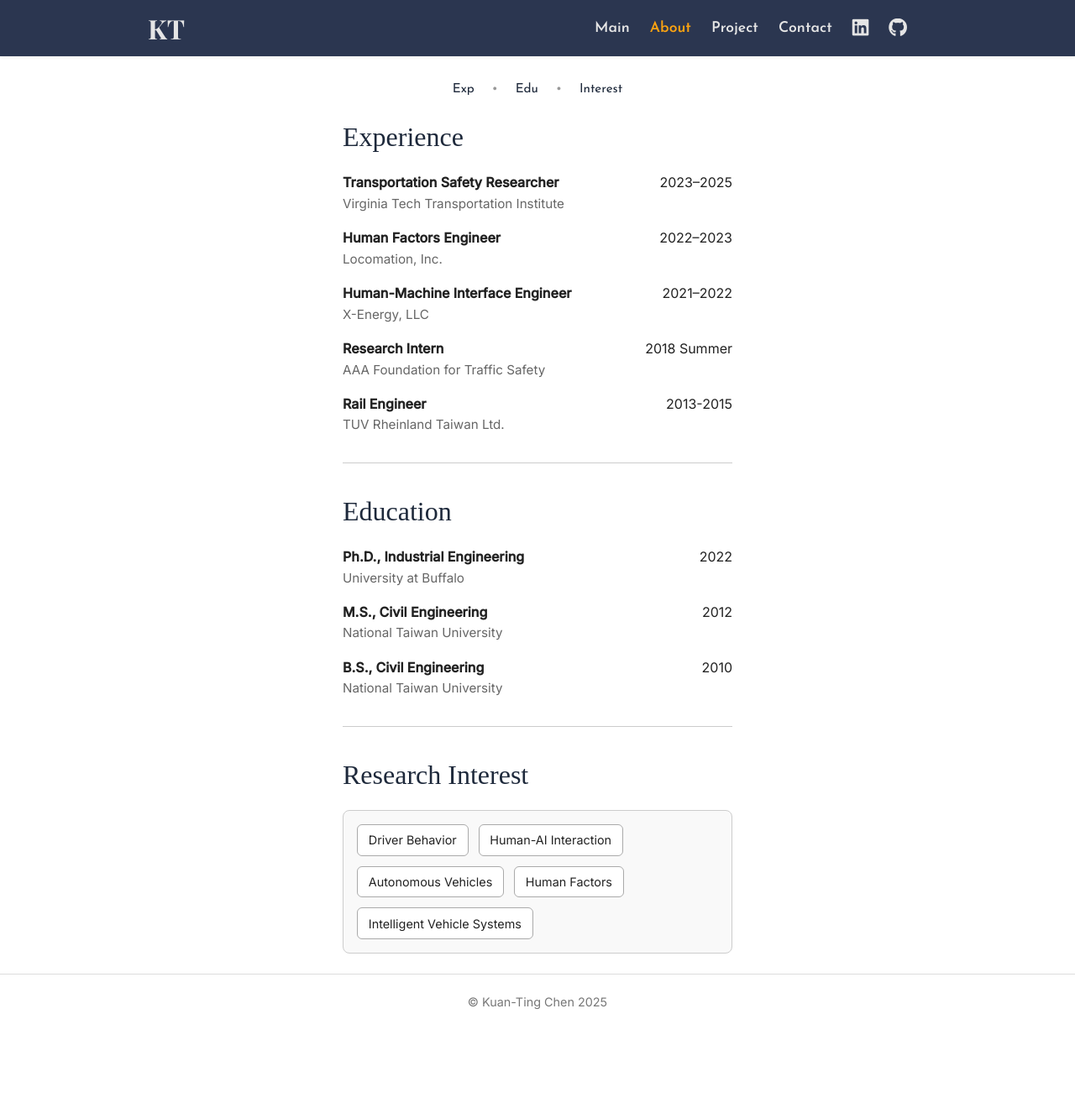
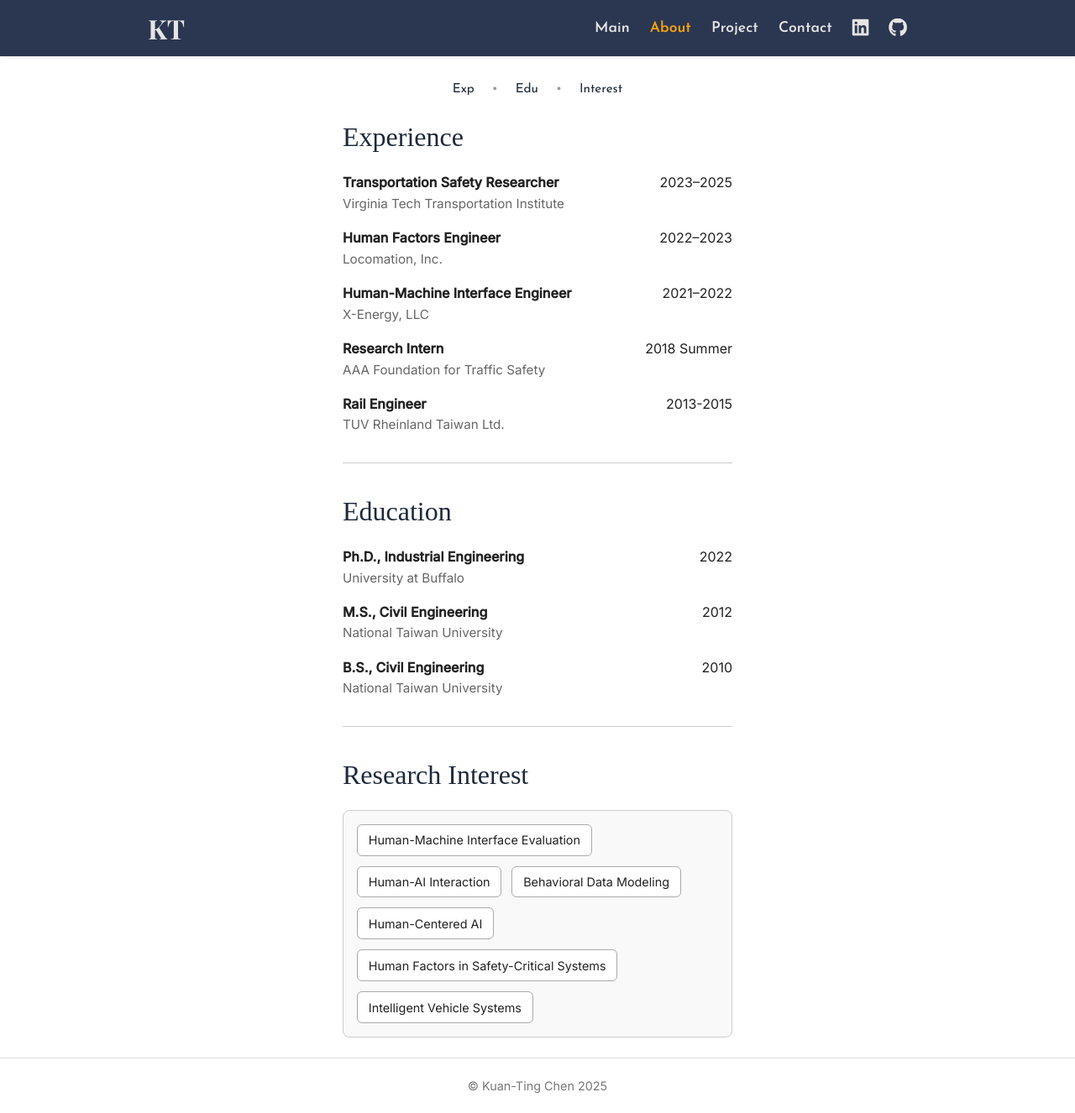
Before and after one commit to ktchen0504/ktchen0504.github.io, a Jekyll site: the page about.html, which Jekyll copies as it is, in a window 1280 px wide and 1326 px high. Shown: the whole window at 84% size. Built offline with Jekyll 4.4.1, drawn with Linux system fonts in a browser that asks for light colours; some web fonts are replaced; a style sheet for code colours, icons or effects is not loaded.

Commit message:
Update research interest and summary

```diff
--- a/about.html
+++ b/about.html
@@ -73,10 +73,11 @@
   <div class="container">
     <h1 id="research-interest">Research Interest</h1>
     <div class="research-box">
-      <div class="interest-tag">Driver Behavior</div>
+      <div class="interest-tag">Human-Machine Interface Evaluation</div>
       <div class="interest-tag">Human-AI Interaction</div>
-      <div class="interest-tag">Autonomous Vehicles</div>
-      <div class="interest-tag">Human Factors</div>
+      <div class="interest-tag">Behavioral Data Modeling</div>
+      <div class="interest-tag">Human-Centered AI</div>
+      <div class="interest-tag">Human Factors in Safety-Critical Systems</div>
       <div class="interest-tag">Intelligent Vehicle Systems</div>
     </div>
   </div>
--- a/index.html
+++ b/index.html
@@ -49,8 +49,9 @@
       <h1>Driving User Interaction with Data</h1>
       <p>Hey there, welcome to my site! </p>
       <p>
-        My previous work focuses on human factors in transportation and human-automotive interaction.
-        I conduct experimental studies and also data analysis to better understand user behaviors and provide design suggestions.
+        I am a Human Factors professional, and I am broadly interested in data-driven approach to understanding human behavior
+        and improving human-technology interaction. My work bridges human factors, behavioral modeling, and system evaluation
+        with applications in safety-critical domains and automation.
       </p>
       <p>Learn more <a href="about.html">about me</a>,
         or check out my <a href="cv/CV_KTChen.pdf" target="_blank" onclick="_gaq.push([‘_trackEvent’,’Download’,’PDF’,this.href]);">CV </a>
```
